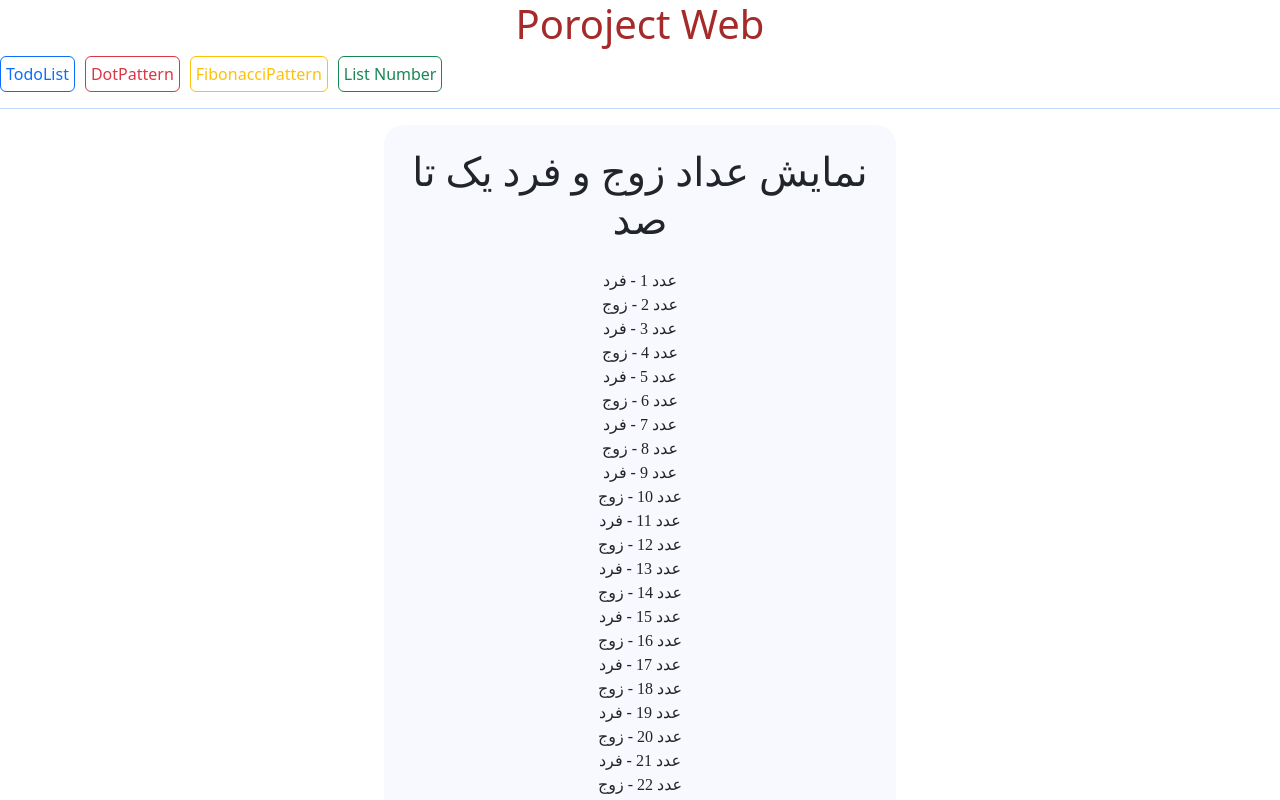
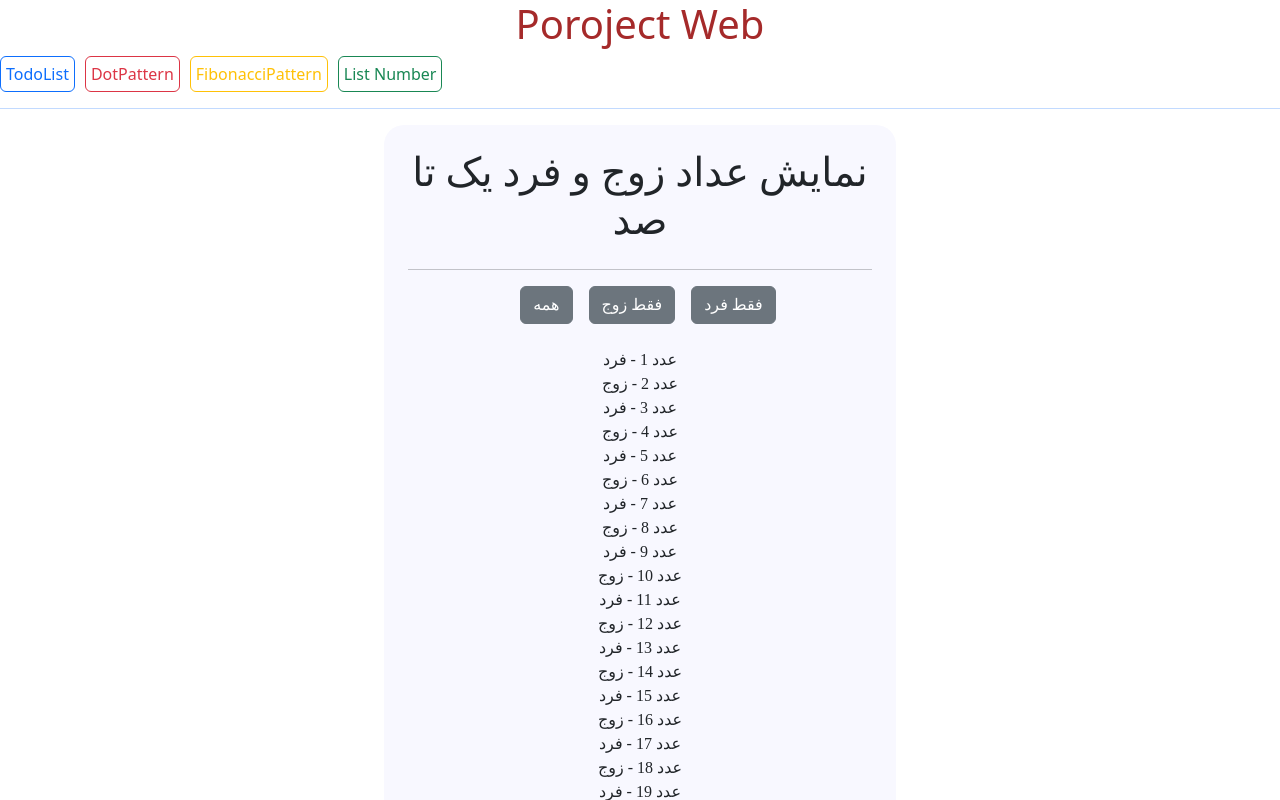
Before and after one commit to vhmohammad/Vue3, a Vue app: page /ListNamber in a window 1280 px wide. Shown: the top 800 px of the page. Built offline with nearby package versions, Linux system fonts and the light colour scheme.

Commit message:
feat ( ListNamber.vue ) add in button filter and styl css

```diff
--- a/src/components/ListNamber.vue
+++ b/src/components/ListNamber.vue
@@ -1,8 +1,18 @@
 <template>
   <div class="p-4 center">
     <h1 class="text-xl font-bold mb-4"> نمایش عداد زوج و فرد یک تا صد </h1>
+
+    <hr>
+
+    <div class="mb-4 space-x-2">
+      <button @click="filter = 'all'" class="btn btn-secondary marg"> همه </button>
+      <button @click="filter = 'even'" class="btn btn-secondary marg"> فقط زوج </button>
+      <button @click="filter = 'odd'" class="btn btn-secondary marg"> فقط فرد </button>
+    </div>
+
+
     <ul class="space-y-1">
-      <li v-for="number in numbers" :key="number">
+      <li v-for="number in filteredNumbers" :key="number">
         عدد {{ number }} - {{ isEven(number) ? 'زوج' : 'فرد' }}
       </li>
     </ul>
@@ -11,10 +21,22 @@
 
 <script>
 export default {
-  name: 'ListNamber',
+  name: 'EvenOddFilter',
   data() {
     return {
-      numbers: Array.from({ length: 100 }, (_, i) => i + 1)
+      numbers: Array.from({ length: 100 }, (_, i) => i + 1),
+      filter: 'all', //
+    }
+  },
+  computed: {
+    filteredNumbers() {
+      if (this.filter === 'even') {
+        return this.numbers.filter(n => n % 2 === 0)
+      } else if (this.filter === 'odd') {
+        return this.numbers.filter(n => n % 2 !== 0)
+      } else {
+        return this.numbers
+      }
     }
   },
   methods: {
@@ -39,4 +61,9 @@ ul {
   margin-left: 30%;
   border-radius: 20px;
 }
+.marg{
+
+  margin-left: 16px;
+
+}
 </style>
```
